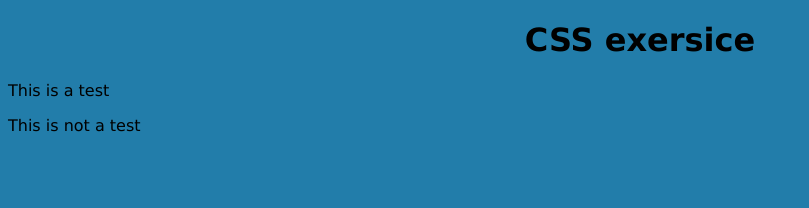
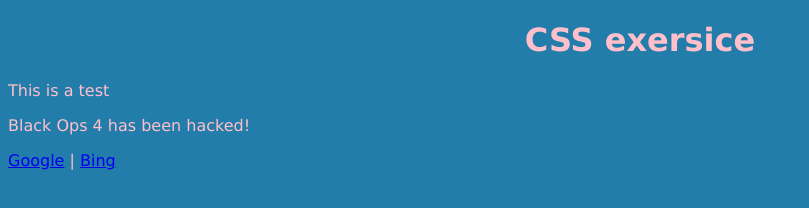
Before and after one commit to setupshop/box-model-demo, a plain HTML site: page index.html in a window 1280 px wide. Shown: the whole page, without its empty margins (0-809 px from the left). Drawn offline with Linux system fonts and the light colour scheme.

Commit message:
added more elements

```diff
--- a/index.html
+++ b/index.html
@@ -3,12 +3,20 @@
   <head>
     <meta charset="utf-8">
     <title>CSS exercise</title>
+    <style>
+    /* CSS comments lok like this */
+    body {
+      color:pink;
+    }
+    </style>
   </head>
   <body style="background-color:rgba(34,125,170,1); font-family:verdana">
     <header style="text-align:center">
       <h1>CSS exersice</h1>
     </header>
     <p>This is a test</p>
-    <p>This is not a test</p>
+    <p>Black Ops 4 has been hacked!</p>
+    <a href="https://www.google.com/">Google</a> |
+    <a href="https://www.bing.com/">Bing</a>
   </body>
 </html>
```
